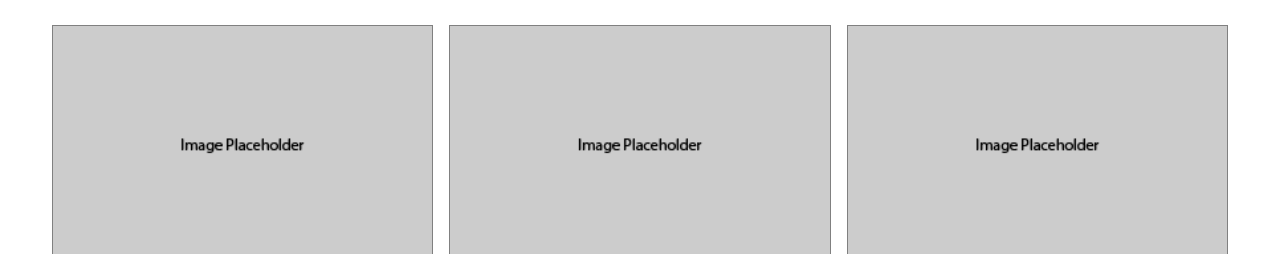
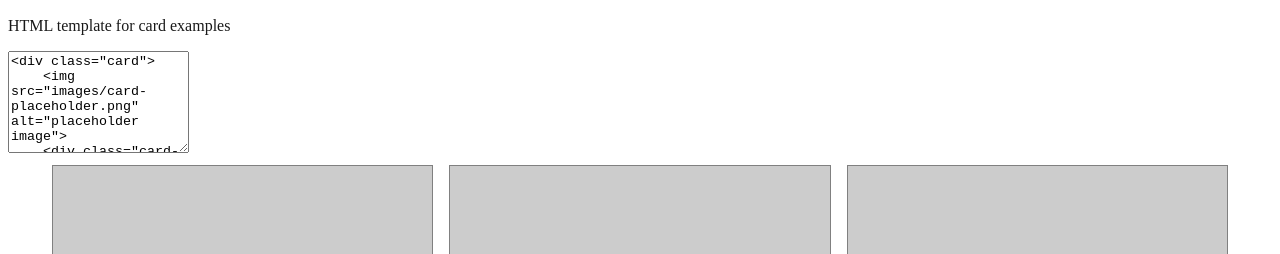
Before and after one commit to YoukaiDragon/dgl-309-design-system, a plain HTML site: page Design System/cards.html in a window 1280 px wide. Shown: the part 182-436 px from the top of the page. Drawn offline with Linux system fonts and the light colour scheme.

Commit message:
Add html code block for copying

```diff
--- a/Design System/cards.html
+++ b/Design System/cards.html
@@ -26,12 +26,22 @@
     </header>
     <main>
         <h2>Cards</h2>
+        <p>HTML template for card examples</p>
+        <textarea class="codeBlock"><div class="card">
+    <img src="images/card-placeholder.png" alt="placeholder image">
+    <div class="card-body">
+    <p class="card-title">Card Title</p>
+    <p class="card-text">Lorem ipsum dolor sit amet consectetur adipisicing elit. Qui officia est quia,
+        voluptatem exercitationem iusto. Ex animi dignissimos eaque voluptatem?</p>
+    <a href="#" class="card-link">Card Link</a>
+    </div>
+</div>
+        </textarea>
         <div class="cards">
             <div class="card">
                 <img src="images/card-placeholder.png" alt="placeholder image">
                 <div class="card-body">
-                    <p class="card-title">Card Title
-                    <p>
+                    <p class="card-title">Card Title</p>
                     <p class="card-text">Lorem ipsum dolor sit amet consectetur adipisicing elit. Qui officia est quia,
                         voluptatem exercitationem iusto. Ex animi dignissimos eaque voluptatem?</p>
                     <a href="#" class="card-link">Card Link</a>
@@ -40,8 +50,7 @@
             <div class="card">
                 <img src="images/card-placeholder.png" alt="placeholder image">
                 <div class="card-body">
-                    <p class="card-title">Card Title
-                    <p>
+                    <p class="card-title">Card Title</p>
                     <p class="card-text">Lorem ipsum dolor sit amet consectetur adipisicing elit. Qui officia est quia,
                         voluptatem exercitationem iusto. Ex animi dignissimos eaque voluptatem?</p>
                     <a href="#" class="card-link">Card Link</a>
@@ -50,8 +59,7 @@
             <div class="card">
                 <img src="images/card-placeholder.png" alt="placeholder image">
                 <div class="card-body">
-                    <p class="card-title">Card Title
-                    <p>
+                    <p class="card-title">Card Title</p>
                     <p class="card-text">Lorem ipsum dolor sit amet consectetur adipisicing elit. Qui officia est quia,
                         voluptatem exercitationem iusto. Ex animi dignissimos eaque voluptatem?</p>
                     <a href="#" class="card-link">Card Link</a>
--- a/Design System/styles.css
+++ b/Design System/styles.css
@@ -145,3 +145,8 @@ input {
 .card-link:hover {
     background: rgba(43, 57, 144, 1);
 }
+
+.codeBlock {
+    width: auto;
+    height: 6rem;
+}
```
